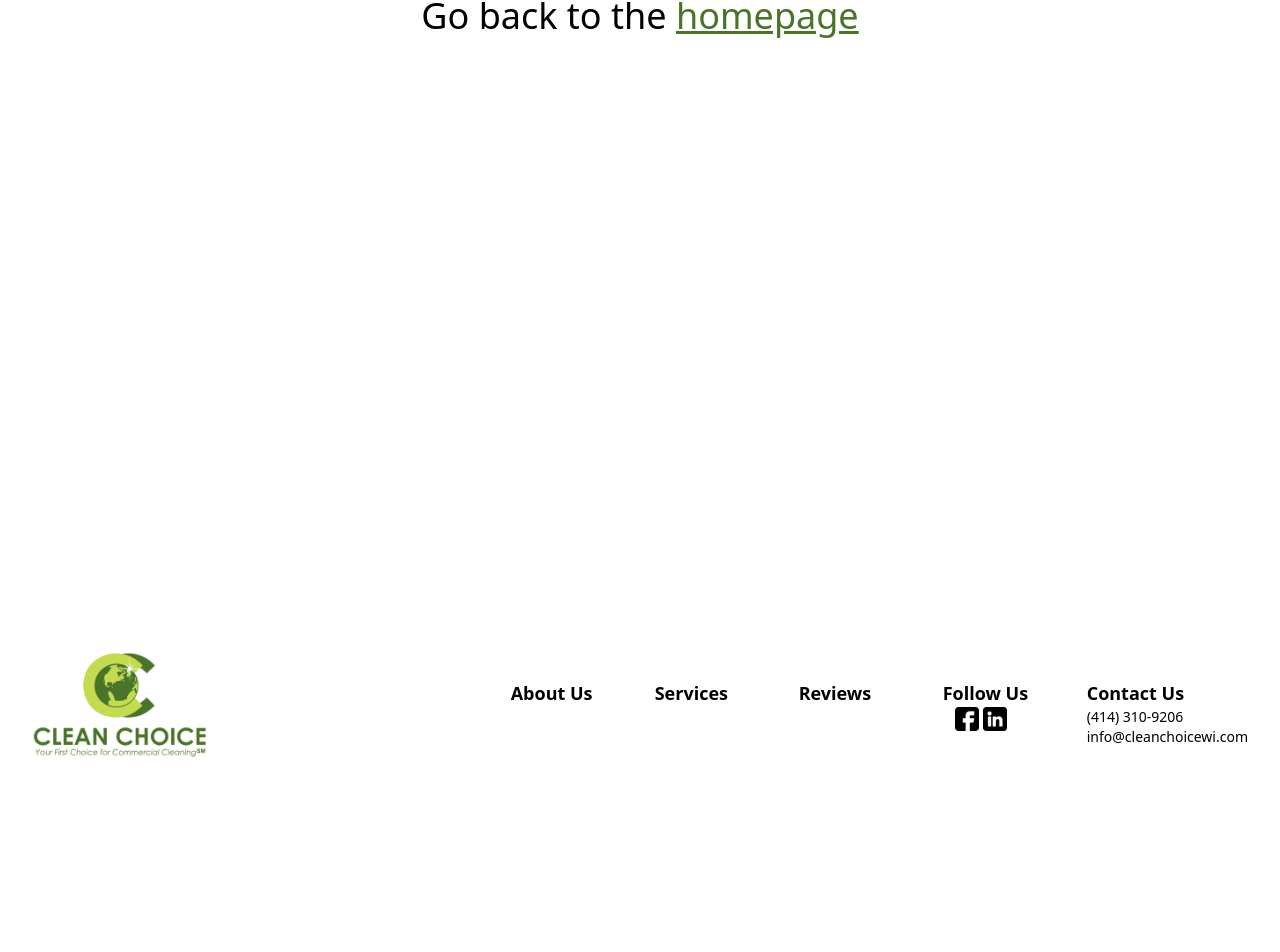
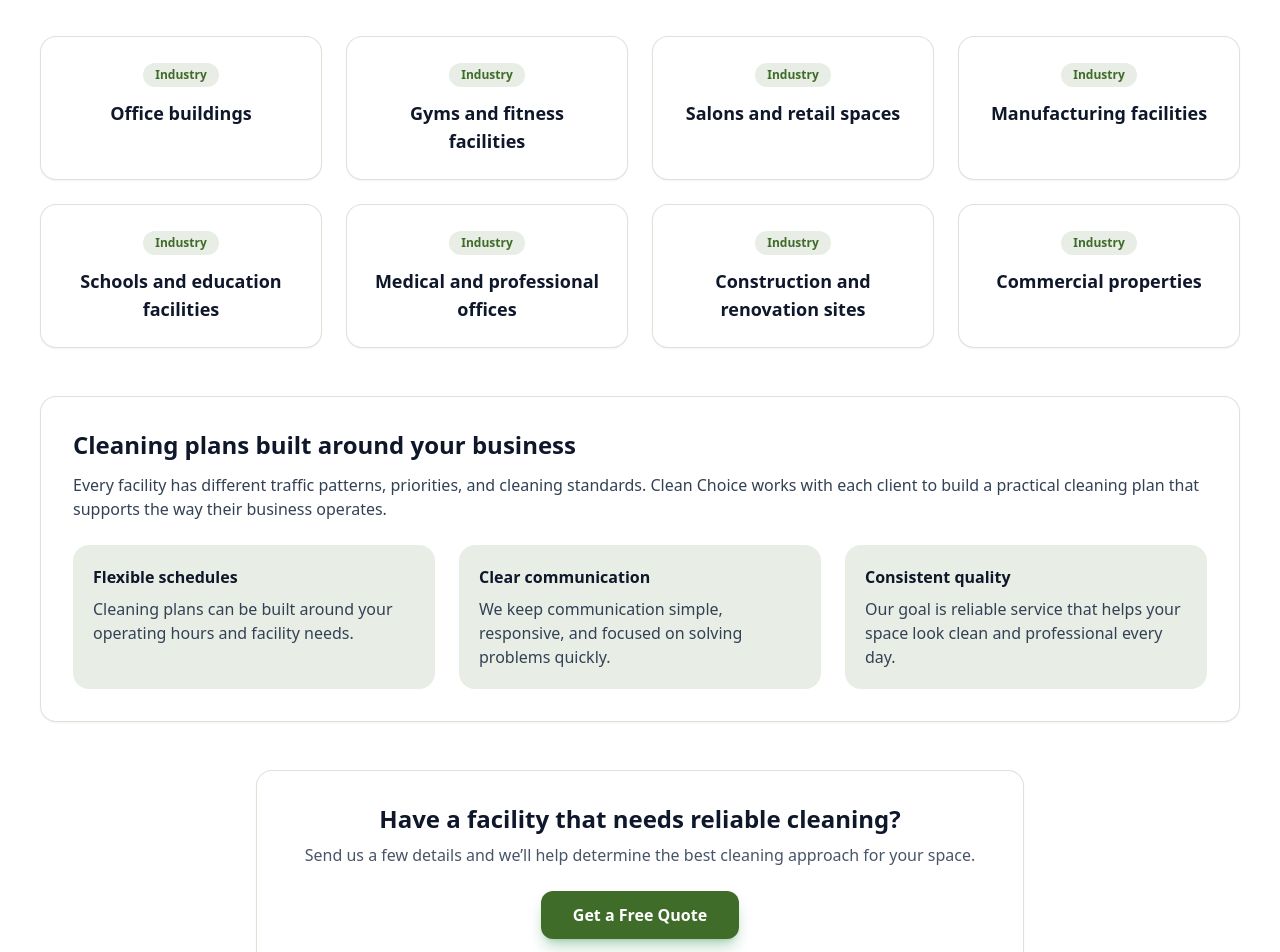
Before and after one commit to Clean-Choice-Website/clean-choice, a React (Vite) app: page /industries-we-serve in a window 1280 px wide. Shown: the part 411-1363 px from the top of the page. Before the commit the page ends 1217 px from the top, so only its background shows below. Built offline with nearby package versions, Linux system fonts and the light colour scheme.

Commit message:
Industries we serve page

```diff
--- a/src/App.jsx
+++ b/src/App.jsx
@@ -19,6 +19,7 @@ import WhyChooseUs from "./BlogArticles/WhyCleanChoice";
 import PrivacyPolicy from "./PrivacyPolicy";
 import ThankYou from "./ThankYou";
 import CommercialCleaning from "./CommercialCleaning";
+import IndustriesWeServe from "./IndustriesWeServe";
 
 function NotFound() {
   return (
@@ -75,9 +76,18 @@ function App() {
         <Route exact path="/floor-scrubbing" element={<FloorScrubbing />} />
         <Route exact path="/why-clean-choice" element={<WhyChooseUs />} />
         <Route exact path="/airport-cleaning" element={<AirportCleaning />} />
-        <Route path="/commercial-cleaning" element={<CommercialCleaning />} />
+        <Route
+          exact
+          path="/commercial-cleaning"
+          element={<CommercialCleaning />}
+        />
+        <Route
+          exact
+          path="/industries-we-serve"
+          element={<IndustriesWeServe />}
+        />
         <Route exact path="/privacy-policy" element={<PrivacyPolicy />} />
-        <Route path="/thank-you" element={<ThankYou />} />
+        <Route exact path="/thank-you" element={<ThankYou />} />
         <Route path="*" element={<NotFound />} />
       </Routes>
       <Footer openModal={openModal} />
--- /dev/null
+++ b/src/IndustriesWeServe.jsx
@@ -0,0 +1,146 @@
+import { Helmet } from "react-helmet";
+import { useEffect } from "react";
+import ContactInfo from "./components/ContactInfo";
+import { scrollToTop } from "./utils/scrollToTop";
+
+const DARK = "#406C2A";
+const MID_TINT = "rgba(64,108,42,0.18)";
+const LIGHT_TINT = "rgba(64,108,42,0.12)";
+
+const FORM_URL = "https://40s7vw.share-na2.hsforms.com/2vnsTJgLFQiK5iSSq8YUuVA";
+
+const IndustriesWeServe = () => {
+  useEffect(() => {
+    scrollToTop();
+  }, []);
+
+  const industries = [
+    "Office buildings",
+    "Gyms and fitness facilities",
+    "Salons and retail spaces",
+    "Manufacturing facilities",
+    "Schools and education facilities",
+    "Medical and professional offices",
+    "Construction and renovation sites",
+    "Commercial properties",
+  ];
+
+  return (
+    <div className="bg-white">
+      <Helmet>
+        <title>Industries We Serve | Clean Choice WI</title>
+        <meta
+          name="description"
+          content="Clean Choice provides commercial cleaning for offices, gyms, salons, schools, retail spaces, construction sites, and businesses across the Greater Milwaukee Area."
+        />
+      </Helmet>
+
+      <ContactInfo />
+
+      <main className="mx-auto max-w-screen-2xl px-6 py-12 md:px-10 md:py-16">
+        <section
+          className="rounded-2xl px-6 py-10 text-center text-white shadow-sm md:px-10"
+          style={{ backgroundColor: DARK }}
+        >
+          <h1 className="text-3xl font-extrabold tracking-tight md:text-4xl">
+            Industries We Serve
+          </h1>
+          <p className="mx-auto mt-3 max-w-3xl text-slate-100">
+            Commercial cleaning solutions for businesses and facilities across
+            the Greater Milwaukee Area.
+          </p>
+        </section>
+
+        <section className="py-12">
+          <div className="grid gap-6 sm:grid-cols-2 lg:grid-cols-4">
+            {industries.map((industry) => (
+              <div
+                key={industry}
+                className="rounded-2xl border bg-white p-6 text-center shadow-sm transition hover:-translate-y-0.5 hover:shadow-lg"
+                style={{ borderColor: MID_TINT }}
+              >
+                <div
+                  className="mx-auto inline-flex rounded-full px-3 py-1 text-xs font-semibold"
+                  style={{ backgroundColor: LIGHT_TINT, color: DARK }}
+                >
+                  Industry
+                </div>
+                <h2 className="mt-3 text-lg font-extrabold text-slate-900">
+                  {industry}
+                </h2>
+              </div>
+            ))}
+          </div>
+        </section>
+
+        <section
+          className="rounded-2xl border bg-white p-8 shadow-sm"
+          style={{ borderColor: MID_TINT }}
+        >
+          <h2 className="text-2xl font-extrabold text-slate-900">
+            Cleaning plans built around your business
+          </h2>
+          <p className="mt-3 text-slate-700">
+            Every facility has different traffic patterns, priorities, and
+            cleaning standards. Clean Choice works with each client to build a
+            practical cleaning plan that supports the way their business
+            operates.
+          </p>
+
+          <div className="mt-6 grid gap-6 md:grid-cols-3">
+            {[
+              {
+                title: "Flexible schedules",
+                text: "Cleaning plans can be built around your operating hours and facility needs.",
+              },
+              {
+                title: "Clear communication",
+                text: "We keep communication simple, responsive, and focused on solving problems quickly.",
+              },
+              {
+                title: "Consistent quality",
+                text: "Our goal is reliable service that helps your space look clean and professional every day.",
+              },
+            ].map((item) => (
+              <div
+                key={item.title}
+                className="rounded-2xl p-5"
+                style={{ backgroundColor: LIGHT_TINT }}
+              >
+                <h3 className="font-extrabold text-slate-900">{item.title}</h3>
+                <p className="mt-2 text-slate-700">{item.text}</p>
+              </div>
+            ))}
+          </div>
+        </section>
+
+        <section className="py-12 text-center">
+          <div
+            className="mx-auto max-w-3xl rounded-2xl border bg-white p-8 shadow-sm"
+            style={{ borderColor: MID_TINT }}
+          >
+            <h2 className="text-2xl font-extrabold text-slate-900">
+              Have a facility that needs reliable cleaning?
+            </h2>
+            <p className="mx-auto mt-2 max-w-2xl text-slate-600">
+              Send us a few details and we’ll help determine the best cleaning
+              approach for your space.
+            </p>
+            <div className="mt-6">
+              <a
+                href={FORM_URL}
+                target="_blank"
+                rel="noopener noreferrer"
+                className="inline-flex items-center justify-center rounded-xl bg-[#406C2A] px-8 py-3 font-semibold text-white shadow-lg shadow-green-700/30 transition hover:bg-[#355622]"
+              >
+                Get a Free Quote
+              </a>
+            </div>
+          </div>
+        </section>
+      </main>
+    </div>
+  );
+};
+
+export default IndustriesWeServe;
```
